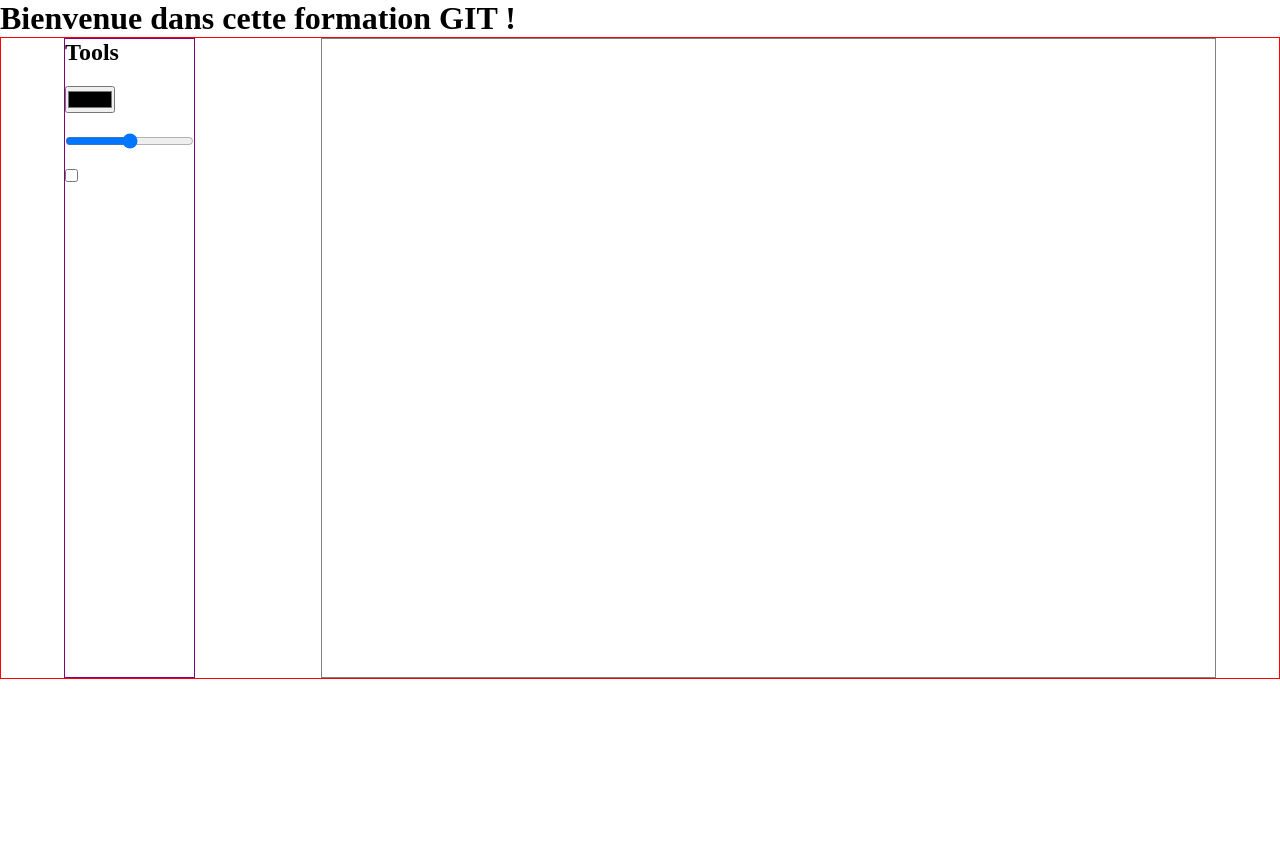
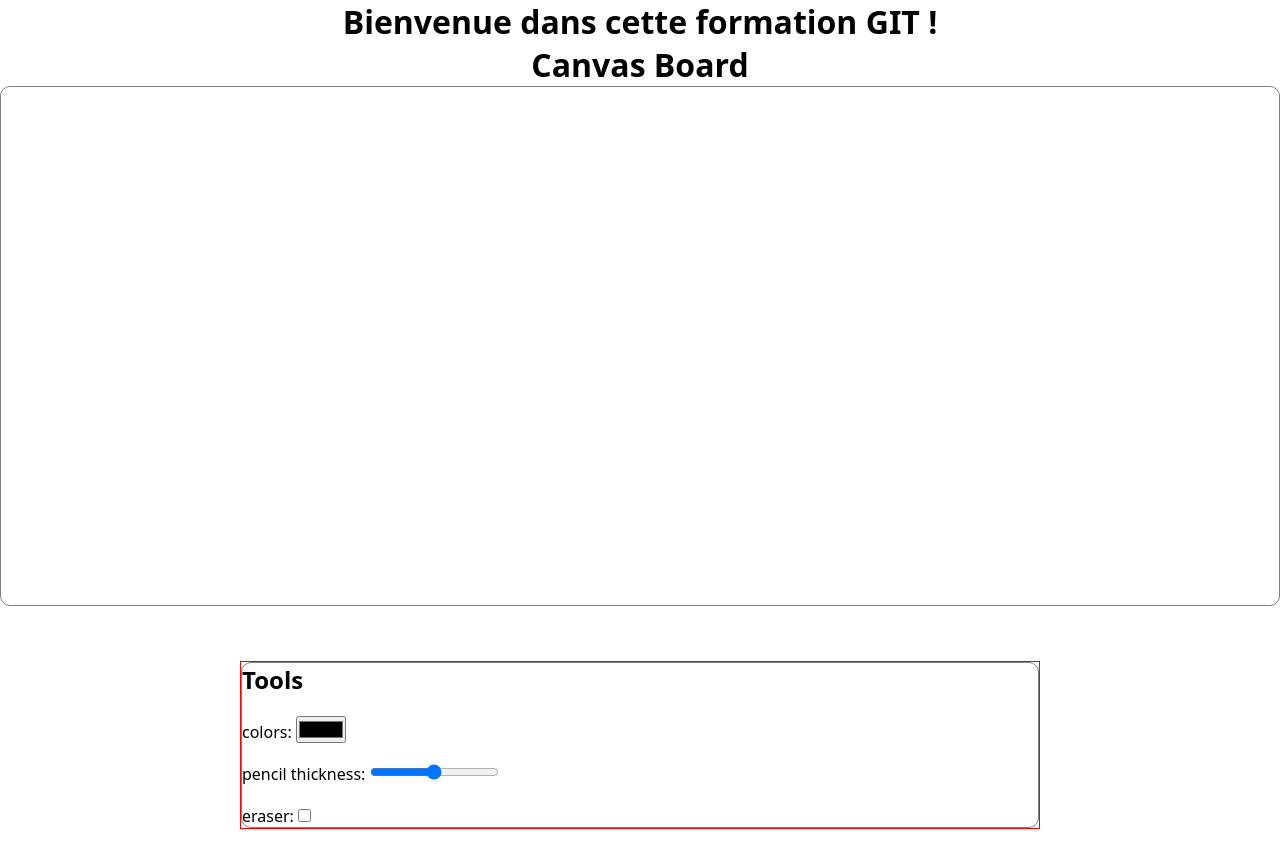
Before and after one commit to Stacvirus/paint-with-canva, a plain HTML site: page hello.html in a window 1280 px wide. Before the commit the page ends 800 px from the top, so only its background shows below. Drawn offline with Linux system fonts and the light colour scheme.

Commit message:
drawing feature complete

```diff
--- a/hello.html
+++ b/hello.html
@@ -20,15 +20,17 @@
 	<h1>
 		Bienvenue dans cette formation GIT !
 	</h1>
+	<h1>Canvas Board</h1>
+	<canvas></canvas>
+	<section class="paint">
 
-	<section class="paint">
 		<div class="tools">
 			<h2>Tools</h2>
-			<input type="color" class="colors">
-			<input type="range" class="bold">
-			<input type="checkbox" class="eraser">
+			<label>colors: <input type="color" class="colors"></label>
+			<label>pencil thickness: <input type="range" class="bold"></label>
+			<label>eraser: <input type="checkbox" class="eraser"></label>
 		</div>
-		<canvas></canvas>
+
 
 	</section>
 </body>
--- a/script.js
+++ b/script.js
@@ -1,5 +1,38 @@
-const canvas = document.querySelector('canvas')
-const context = canvas.getContext('2d')
+var canvas = document.querySelector('canvas');
+var context = canvas.getContext('2d');
 
-// canvas.width = window.innerWidth
-// canvas.height = window.innerHeight / 2
+//resize canvas
+canvas.width = window.innerWidth;
+canvas.height = window.innerHeight / 1.6;
+
+//settings of the canvas
+context.strokeStyle = "#BADASS";
+context.lineJoin = "round";
+context.lineCap = "round";
+context.lineWidth = 20;
+
+//mouse behaviour
+var isDraw = false;
+var lastX = 0, lastY = 0;
+var hue = 0;//rainbaw color
+
+function draw(e) {
+    if (!isDraw) return;
+    context.strokeStyle = `hsl(${hue}, 100%, 50%)`;
+    context.beginPath();
+    context.moveTo(lastX, lastY);
+    context.lineTo(e.offsetX, e.offsetY);
+    context.stroke();
+    [lastX, lastY] = [e.offsetX, e.offsetY];
+    hue++;
+}
+
+canvas.addEventListener('mousedown', (e) => {
+    isDraw = true;
+    [lastX, lastY] = [e.clientX, e.offsetY];
+    console.log("fuck");
+});
+
+canvas.addEventListener('mousemove', draw);
+canvas.addEventListener('mouseup', () => isDraw = false);
+canvas.addEventListener('mouseout', () => isDraw = false);
--- a/style.css
+++ b/style.css
@@ -2,25 +2,39 @@
   margin: 0;
   padding: 0;
   box-sizing: border-box;
+  font-family: system-ui, -apple-system, BlinkMacSystemFont, 'Segoe UI', Roboto, Oxygen, Ubuntu, Cantarell, 'Open Sans', 'Helvetica Neue', sans-serif;
+}
+
+body {
+  text-align: center;
 }
 
 .paint {
   border: 1px solid red;
   display: flex;
+  flex-direction: column;
   justify-content: space-around;
+  width: min(800px, 70%);
+  margin: 50px auto;
 }
 
 canvas {
-  border: 1px solid gray;
-  width: 70%;
-  height: 80vh;
+  width: 100%;
+  height: 65vh;
 }
 
 .tools {
-  border: 1px solid purple;
   display: flex;
   flex-direction: column;
   justify-content: flex-start;
   align-items: flex-start;
   gap: 20px;
 }
+
+canvas,
+.tools {
+  /* outline: 3px solid gray;
+  outline-offset: 10px; */
+  border-radius: 10px;
+  border: 1px solid gray;
+}
```
